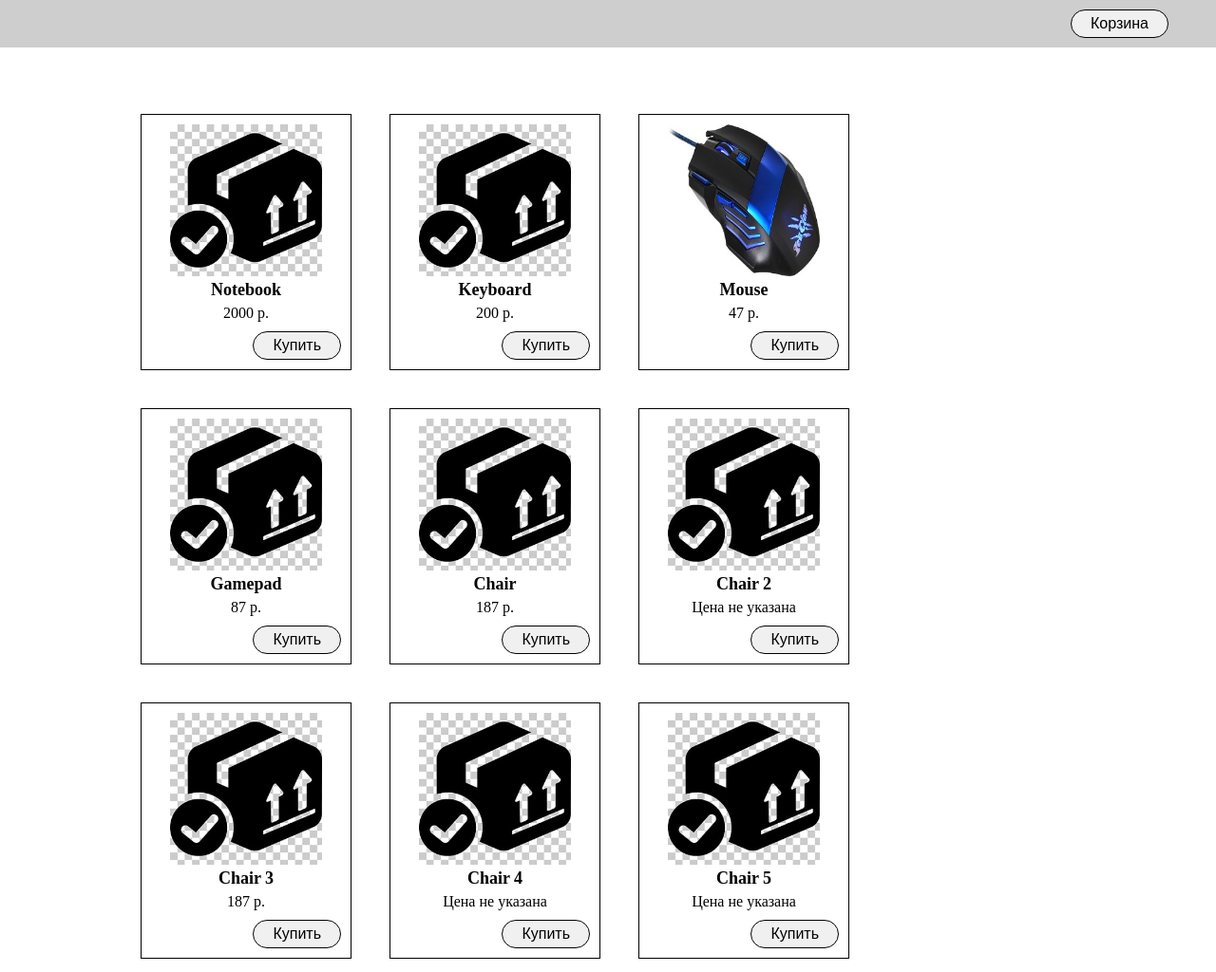
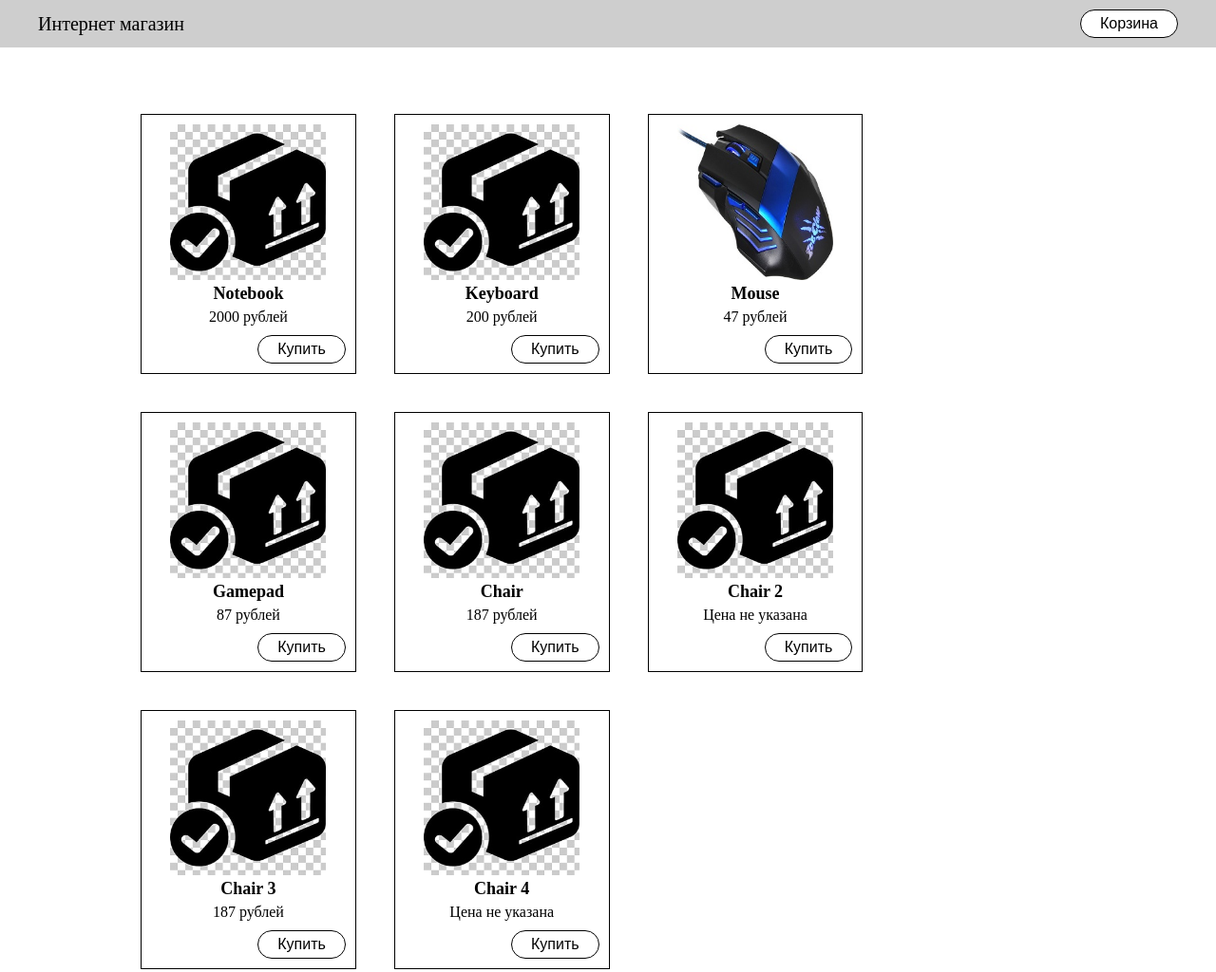
Before and after one commit to ss2576/JavaScript_2, a plain HTML site: page Lesson_2/index.html in a window 1280 px wide. Shown: the top 1024 px of the page at 95% size. Drawn offline with Linux system fonts and the light colour scheme.

Commit message:
Курс_2_урок_2

```diff
--- a/Lesson_1/css/style.css
+++ b/Lesson_2/css/style.css
@@ -10,14 +10,20 @@ h3 {
 }
 
 .header {
-    width: 100%;
+    max-width: 100%;
     background-color: #cecece;
-    padding: 10px 0;
-    text-align: right;
+    padding: 10px 40px;
+    display: flex;
+    align-items: center;
+    justify-content: space-between;
+}
+
+.logo {
+    font-size: 20px;
 }
 
 .btn {
-    background-color: #f0f0f0;
+    background-color: #fff;
     padding: 5px 20px;
     border-radius: 20px;
     border: 1px solid #000;
@@ -29,10 +35,6 @@ h3 {
     border-style: dotted;
     background-color: #cceecc;
     cursor: pointer;
-}
-
-.btn-cart {
-    margin-right: 50px;
 }
 
 .buy-btn {
@@ -50,7 +52,8 @@ h3 {
 }
 
 .product-item {
-    max-width: 200px;
+    min-width: 200px;
+    width: 20%;
     border: 1px solid #000;
     margin: 20px;
     text-align: center;
@@ -59,5 +62,4 @@ h3 {
 
 .product-item__img {
     width: 80%;
-    /* margin: 10px auto; */
 }
--- a/Lesson_1/index.html
+++ b/Lesson_2/index.html
@@ -1,18 +1,22 @@
 <!DOCTYPE html>
 <html lang="en">
+
 <head>
     <meta charset="UTF-8">
     <title>Store</title>
     <link rel="stylesheet" href="css/style.css">
 </head>
+
 <body>
     <header class="header">
+        <p class="logo">Интернет магазин</p>
         <button class="btn-cart btn" type="button">Корзина</button>
     </header>
     <main>
         <div class="products">
         </div>
     </main>
-<script defer src="js/main.js"></script>
+    <script defer src="js/main.js"></script>
 </body>
+
 </html>
--- /dev/null
+++ b/Lesson_2/js/main.js
@@ -0,0 +1,70 @@
+const DEFAULT_IMAGE = 'img/default.jpg';
+
+class Products {
+    constructor(container = `.products`) {
+        this.container = container;
+        this.data = [];
+        this.allProduct = [];
+        this.init();
+    }
+    init() {
+        this.fetchProducts();
+        this.render();
+    }
+    fetchProducts() {
+        this.data = [
+            {id: 1, title: 'Notebook', price: 2000, image: ''},
+            {id: 2, title: 'Keyboard', price: 200, image: ''},
+            {id: 3, title: 'Mouse', price: 47, image: 'mouse.jpg'},
+            {id: 4, title: 'Gamepad', price: 87, image: ''},
+            {id: 5, title: 'Chair', price: 187, image: ''},
+            {id: 6, title: 'Chair 2', image: ''},
+            {id: 7, title: 'Chair 3', price: 187},
+            {id: 8, title: 'Chair 4', price: null},
+        ];
+    }
+    render() {
+        const block = document.querySelector(this.container);
+        for (let item of this.data) {
+            const product = new ProductItem(item);
+            this.allProduct.push(product);
+            block.insertAdjacentHTML('beforeend', product.render());
+        }
+    }
+    totalPrice() {
+        let totalPrice = 0;
+        for (let item of this.data) {
+            if (typeof(item.price) == 'number') {
+                totalPrice += item.price;
+            }
+        }
+        return totalPrice;
+    }
+}
+
+class ProductItem {
+    constructor(item) {
+        this.id = item.id;
+        this.title = item.title;
+        this.price = item.price;
+        if (item.image) {
+            this.image = 'img/' + item.image;
+        } else {
+            this.image = DEFAULT_IMAGE;
+        }
+
+    }
+    render() {
+        return `<div class="product-item">
+                    <img src="${this.image}" alt="" class="product-item__img">
+                    <h3>${this.title}</h3>
+                    <p>${this.price ? this.price : 'Цена не указана'} ${typeof(this.price) == 'number' ? 'рублей' : ''}</p>
+                    <button class="buy-btn btn">Купить</button>
+                </div>`
+    }
+}
+
+
+
+const products = new Products();
+console.log('цена всех товаров',products.totalPrice(),'рублей');
```
Also changed, not shown: Lesson_2/img/default.jpg (renamed from Lesson_1/img/default.jpg), Lesson_2/img/mouse.jpg (renamed from Lesson_1/img/mouse.jpg).
